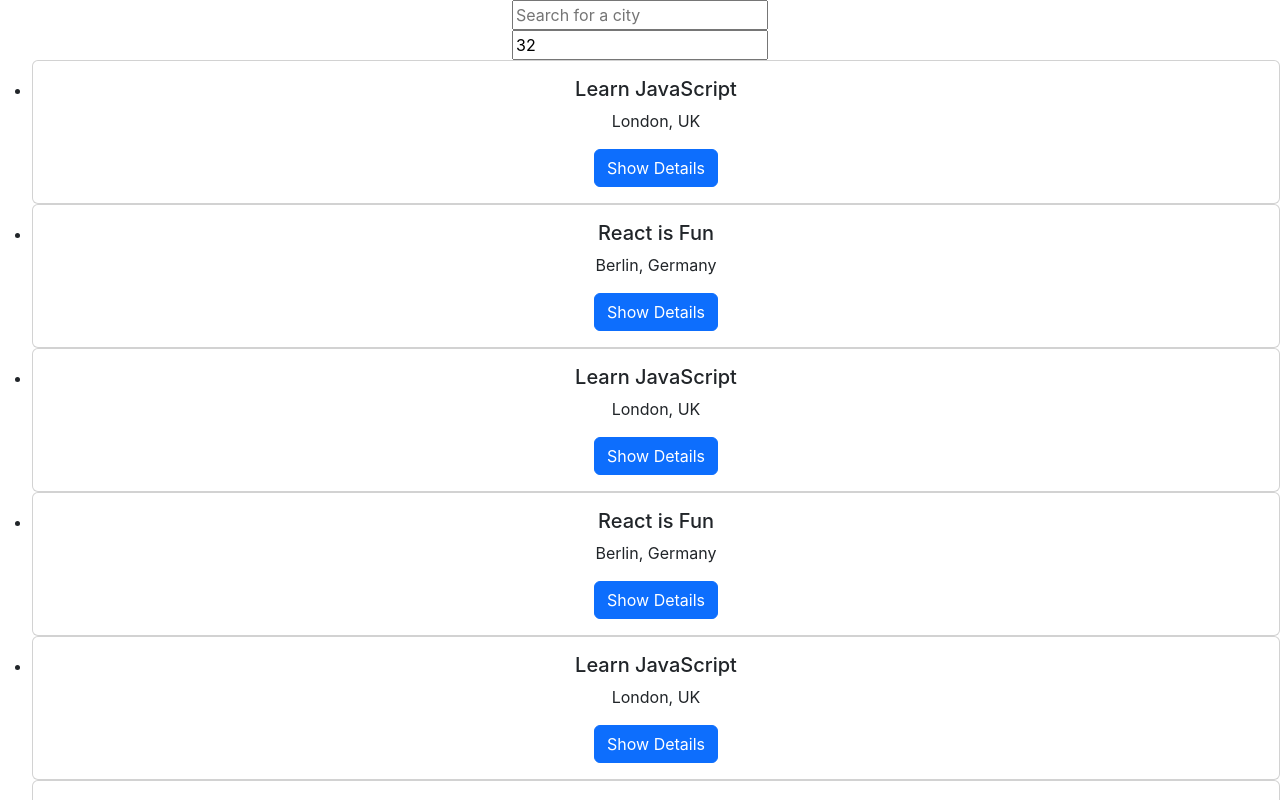
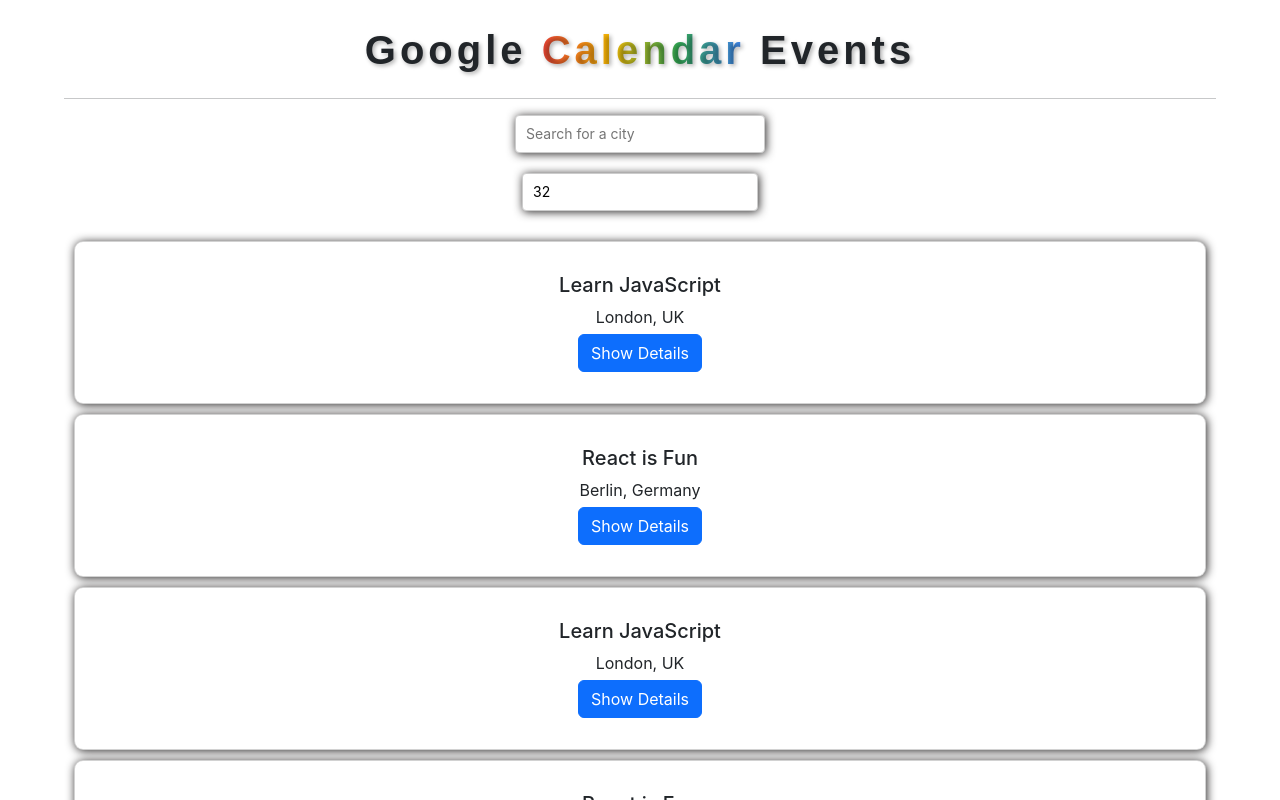
Before and after one commit to terryrossi/Meet, a React (Create React App) app: page / in a window 1280 px wide. Shown: the top 800 px of the page. Built offline with nearby package versions, Linux system fonts and the light colour scheme.

Commit message:
Added CSS Style

```diff
--- a/src/App.css
+++ b/src/App.css
@@ -1,38 +1,157 @@
+@import url(https://fonts.googleapis.com/css?family=Roboto:500);
 .App {
 	text-align: center;
+	padding: 2% 5%;
 }
 
-.App-logo {
-  height: 40vmin;
-  pointer-events: none;
+.App * {
+	box-sizing: border-box;
 }
 
-@media (prefers-reduced-motion: no-preference) {
-  .App-logo {
-    animation: App-logo-spin infinite 20s linear;
+/* .google-logo {
+	background: linear-gradient(
+		90deg,
+		#ea4335 0%,
+		#fbbc05 25%,
+		#34a853 50%,
+		#4285f4 75%,
+		#ea4335 100%
+	);
+	background-clip: text;
+	-webkit-background-clip: text;
+	color: transparent;
+	font-size: 40px;
+	font-weight: bold;
+	letter-spacing: 0.1em;
+	text-transform: uppercase;
+}
+
+.google-logo span {
+	background: none;
+	-webkit-background-clip: unset;
+	color: #333; /* Change the color of the "Calendar" part
+ } */
+
+.google-logo {
+	font-family: 'Product Sans', Arial, sans-serif;
+	font-size: 40px;
+	font-weight: bold;
+	letter-spacing: 0.1em;
+	/* text-transform: uppercase; */
+	display: inline-block;
+
+	text-shadow: 2px 2px 4px rgba(0, 0, 0, 0.3);
+}
+
+.google-logo span {
+	background: linear-gradient(90deg, #ea4335, #fbbc05, #34a853, #4285f4);
+	background-clip: text;
+	-webkit-background-clip: text;
+	color: transparent;
+	display: inline-block;
+}
+/*
+.google-logo span:nth-child(1) {
+	animation: colorCycle 10s infinite;
+}
+.google-logo span:nth-child(2) {
+	animation: colorCycle 10s infinite reverse;
+}
+.google-logo span:nth-child(3) {
+	animation: colorCycle 10s infinite alternate;
+}
+.google-logo span:nth-child(4) {
+	animation: colorCycle 10s infinite alternate reverse;
+} */
+
+@keyframes colorCycle {
+	0% {
+		background-position: 0% 50%;
+	}
+	50% {
+		background-position: 100% 50%;
+	}
+	100% {
+		background-position: 0% 50%;
 	}
 }
 
-.App-header {
-  background-color: #282c34;
-  min-height: 100vh;
+ul {
+	padding: 0;
+	list-style: none;
+}
+
+p {
+	margin: 5px 0;
+}
+
+input[type='text'],
+input[type='number'] {
+	padding: 8px 6px 8px 10px;
+	border-radius: 4px;
+	outline: none;
+	border: 1px solid #ccc;
+	font-size: 14px;
+	line-height: 20px;
+	align-self: center;
+	height: 38px;
+	margin-bottom: 20px;
+	box-shadow: 1px 1px 10px 0px rgb(41, 39, 39);
+}
+
+.city {
+	width: 250px;
+}
+
+#city-search {
 	display: flex;
 	flex-direction: column;
-  align-items: center;
-  justify-content: center;
-  font-size: calc(10px + 2vmin);
-  color: white;
+	margin: auto;
+	position: relative;
 }
 
-.App-link {
-  color: #61dafb;
+.suggestions {
+	width: 250px;
+	position: absolute;
+	top: 45px;
+	z-index: 2;
+	align-self: center;
+	margin: 0;
+	font-size: 14px;
+	box-shadow: 10px 10px 16px -12px rgba(0, 0, 0, 0.75);
 }
 
-@keyframes App-logo-spin {
-  from {
-    transform: rotate(0deg);
+.suggestions > li {
+	text-align: left;
+	padding: 8px 6px 8px 10px;
+	background-color: #eee;
+	cursor: default;
 }
-  to {
-    transform: rotate(360deg);
+
+.suggestions > li:last-child {
+	border-bottom-left-radius: 4px;
+	border-bottom-right-radius: 4px;
 }
+
+.suggestions > li:hover {
+	background-color: #bcdcdb;
 }
+
+.event {
+	padding: 10px 10px 35px;
+	margin-bottom: 10px;
+	text-align: left;
+	border: 1px solid #ccc;
+	border-radius: 4px;
+	position: relative;
+}
+
+.details-btn {
+	position: absolute;
+	right: 5px;
+	bottom: 5px;
+	padding: 5px 8px;
+	border-radius: 4px;
+	outline: none;
+	cursor: pointer;
+}
--- a/src/App.js
+++ b/src/App.js
@@ -33,6 +33,10 @@
 
 	return (
 		<div className='App'>
+			<h1 className='google-logo'>
+				Google <span> Calendar </span> Events
+			</h1>
+			<hr></hr>
 			<CitySearch
 				allLocations={allLocations}
 				setCurrentCity={setCurrentCity}
--- a/src/components/Event.js
+++ b/src/components/Event.js
@@ -11,7 +11,13 @@
 	return (
 		<>
 			<li key={event.id}>
-				<Card>
+				<Card
+					style={{
+						boxShadow: '1px 1px 10px 0px rgb(41, 39, 39)',
+						borderRadius: '9px',
+						padding: '15px',
+						margin: '10px',
+					}}>
 					<Card.Body>
 						<Card.Title>{event.summary}</Card.Title>
 						<Card.Text>{event.location}</Card.Text>
```
Also changed, not shown: src/components/EventList.js (+8 -0 lines). Lines whose indentation alone changed are shown as unchanged.
